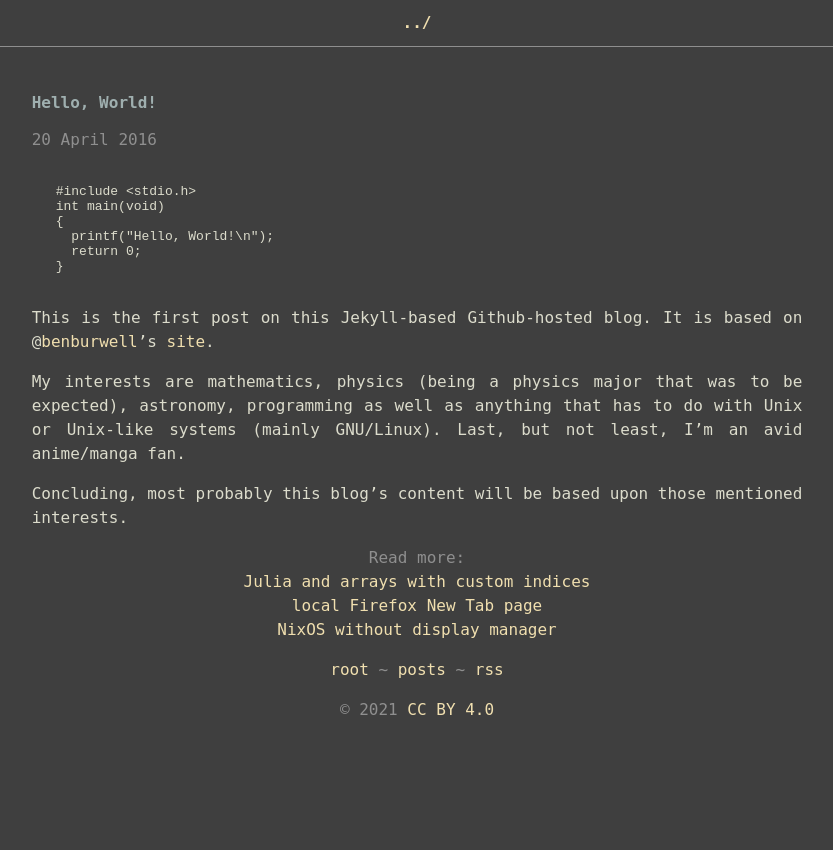
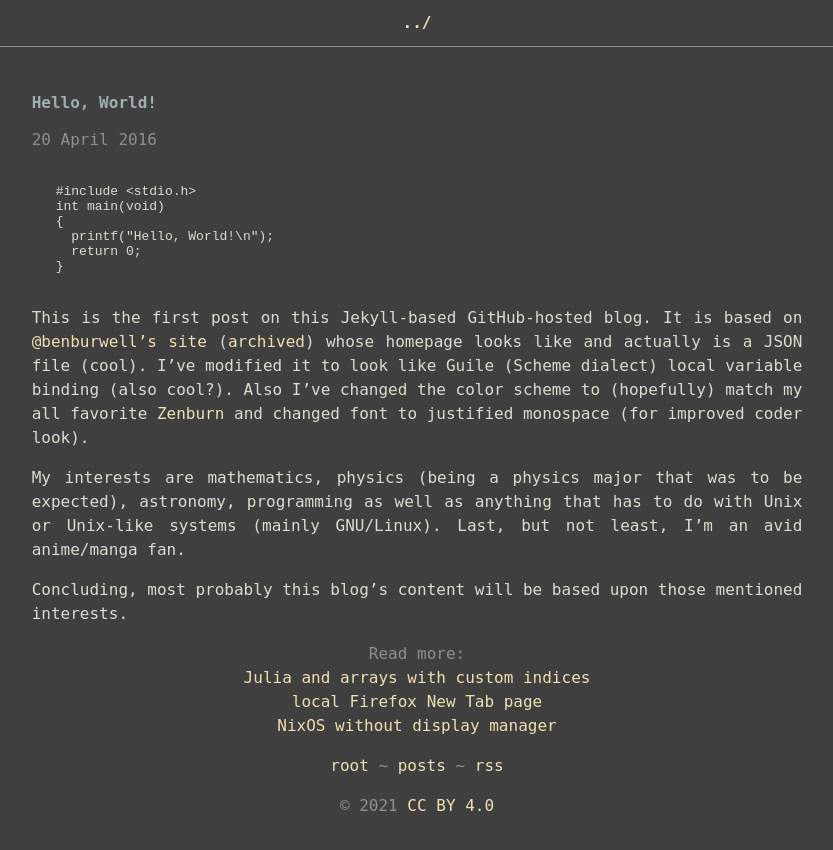
Before and after one commit to konfou/konfou.github.io, a Jekyll site: the page built from _posts/2016-04-20-hello-world.md, in a window 1280 px wide. Shown: the top 850 px of the page, without its empty margins (223-1056 px from the left). Built offline with Jekyll 4.4.1, drawn with Linux system fonts in a browser that asks for light colours.

Commit message:
hello-world: add archived link & explaining

````diff
--- a/_pages/index.html
+++ b/_pages/index.html
@@ -12,7 +12,7 @@ layout: master
   (<span class="hl string">blog</span> "<a href="posts/">posts/</a>")
   (<span class="hl string">resume</span> "<a href="cv/" class="h-resume hresume">cv/</a>")
   (<span class="hl string">github</span> "<a href="https://github.com/{{ site.data.vars.nick }}" rel="me authn">@{{ site.data.vars.nick }}</a>")
-  (<span class="hl string">interests</span> (
+  (<span class="hl string">interests</span> '(
     "<span class="hl string">mathematics</span>"
     "<span class="hl string">mechanics</span>"
     "<span class="hl string">astronomy</span>"
--- a/_posts/2016-04-20-hello-world.md
+++ b/_posts/2016-04-20-hello-world.md
@@ -11,8 +11,13 @@ int main(void)
 }
 ```
 
-This is the  first post on this Jekyll-based Github-hosted  blog.  It is
-based on @[benburwell]'s [site].
+This is the  first post on this Jekyll-based GitHub-hosted  blog.  It is
+based  on [@benburwell's  site][benburwell] ([archived])  whose homepage
+looks like and actually is a JSON  file (cool). I've modified it to look
+like Guile (Scheme  dialect) local variable binding  (also cool?).  Also
+I've  changed the  color scheme  to  (hopefully) match  my all  favorite
+[Zenburn] and  changed font to  justified monospace (for  improved coder
+look).
 
 My interests are mathematics, physics (being a physics major that was to
 be expected), astronomy, programming as well  as anything that has to do
@@ -22,5 +27,6 @@ I'm an avid anime/manga fan.
 Concluding, most probably  this blog's content will be  based upon those
 mentioned interests.
 
-[benburwell]: https://github.com/benburwell
-[site]: https://github.com/benburwell/benburwell.github.io
+[benburwell]: https://github.com/benburwell/benburwell.github.io
+[archived]: https://web.archive.org/web/20171104210752/https://www.benburwell.com/
+[Zenburn]: https://kippura.org/zenburnpage/
````
Also changed, not shown: README.md (added, +3 -0 lines), readme.md (deleted, +0 -5 lines).
